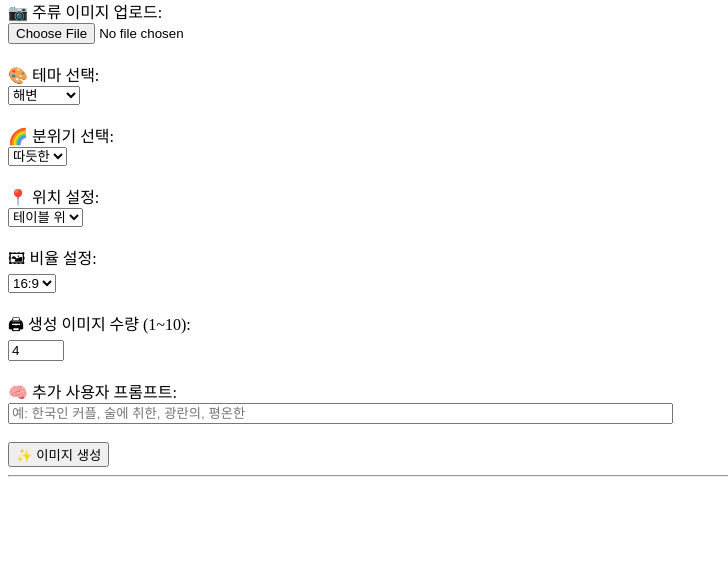
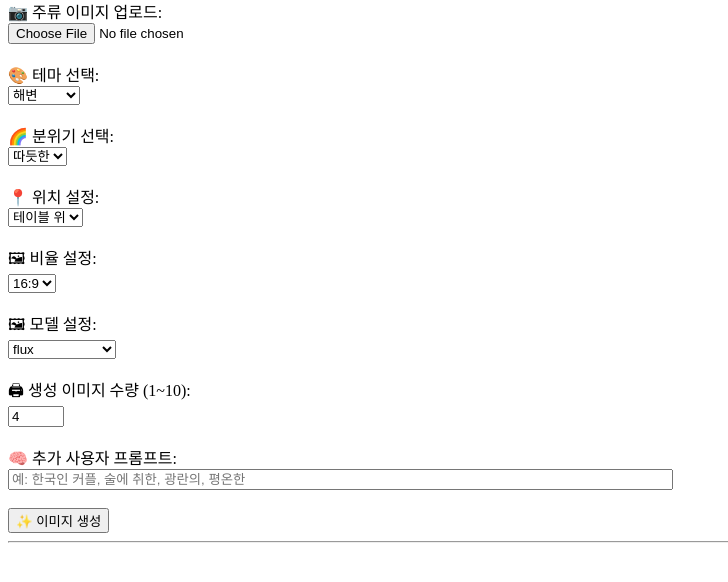
Before and after one commit to arthur0626/capstondesign, a Django app: page / in a window 1280 px wide. Shown: the part 143-725 px from the top of the page, without its empty margins (0-728 px from the left). Run offline with Django 5.2, Linux system fonts and the light colour scheme.

Commit message:
모델 추가
모델추가

```diff
--- a/firstapp/templates/main.html
+++ b/firstapp/templates/main.html
@@ -60,6 +60,13 @@
             <option value="16:9" selected>16:9</option>
         </select><br><br>
 
+        <label>🖼 모델 설정:</label><br>
+        <select name="model">
+            <option value="flux">flux</option>
+            <option value="alcohol_beach">alcohol_beach</option>
+        </select><br><br>
+
+
         <label>🖨 생성 이미지 수량 (1~10):</label><br>
         <input type="number" name="count" min="1" max="10" value="4"><br><br>
 
--- a/firstapp/views.py
+++ b/firstapp/views.py
@@ -74,6 +74,11 @@ def flatten_output(output):
         return output.replace("\n", " ").strip()
     return str(output).strip()
 
+def flatten_output2(o):
+    if isinstance(o, list):
+        return ''.join(s for s in o if s).strip()
+    return (o or '').strip()
+
 def generate_images(request):
     image_urls = []
     word_urls = []
@@ -87,6 +92,7 @@ def generate_images(request):
         aspect_ratio = request.POST.get("aspect_ratio", "16:9")
         image_number = request.POST.get("count", "4")
         uploaded_file = request.FILES.get("image")
+        model_choice = request.POST.get("model", "flux").lower()
 
         # 안전하게 정수 변환
         try:
@@ -110,8 +116,8 @@ def generate_images(request):
                 "prompt": full_prompt,
             }
         )
-        full_prompt = translated_prompt.strip() if isinstance(translated_prompt, str) else str(translated_prompt)
 
+        full_prompt = flatten_output2(translated_prompt)
 
         if uploaded_file:
             file_path = default_storage.save(uploaded_file.name, uploaded_file)
@@ -120,14 +126,37 @@ def generate_images(request):
             with open(full_path, "rb") as f:
                 # 1. 이미지 생성
                 for _ in range(image_number):
-                    output = client.run(
-                        "black-forest-labs/flux-kontext-pro",
-                        input={
-                            "prompt": full_prompt,
-                            "input_image": f,
-                            "aspect_ratio": aspect_ratio,
-                        }
-                    )
+                    if model_choice == "flux":
+                        output = client.run(
+                            "black-forest-labs/flux-kontext-pro",
+                            input={
+                                "prompt": full_prompt,
+                                "input_image": f,
+                                "aspect_ratio": aspect_ratio,
+                            }
+                        )
+                    elif model_choice == "alcohol_beach":
+                        output0 = replicate.run(
+                            "clipnpaper/alcohol_beach:5c3ef136e48fd434e8fa47c9deaad6d12527a61757305ca01169e58fc5b19ef5",
+                            input={
+                                "model": "dev",
+                                "input_image": f,
+                                "prompt": full_prompt + "alcohol_beach",
+                                "go_fast": False,
+                                "lora_scale": 1,
+                                "megapixels": "1",
+                                "num_outputs": 1,
+                                "aspect_ratio": aspect_ratio,
+                                "output_format": "png",
+                                "guidance_scale": 3,
+                                "output_quality": 80,
+                                "prompt_strength": 0.8,
+                                "extra_lora_scale": 1,
+                                "num_inference_steps": 28
+                            }
+                        )
+                        output = output0[0]
+
                     generated_url = None
                     if isinstance(output, list) and output:
                         generated_url = output[0]
```
Also changed, not shown: README.md (added), budweiser.png (added), budweiser_FNvT18g.png (added), budweiser_Z8qJc0L.png (added), budweiser_auLPvEn.png (added), budweiser_mJmwoP5.png (added), budweiser_nOf8vXM.png (added), budweiser_qpDnRdF.png (added), budweiser_vKQTYJB.png (added), budweiser_wW5iWjZ.png (added), budweiser_zGepvFr.png (added), 1 other file.
